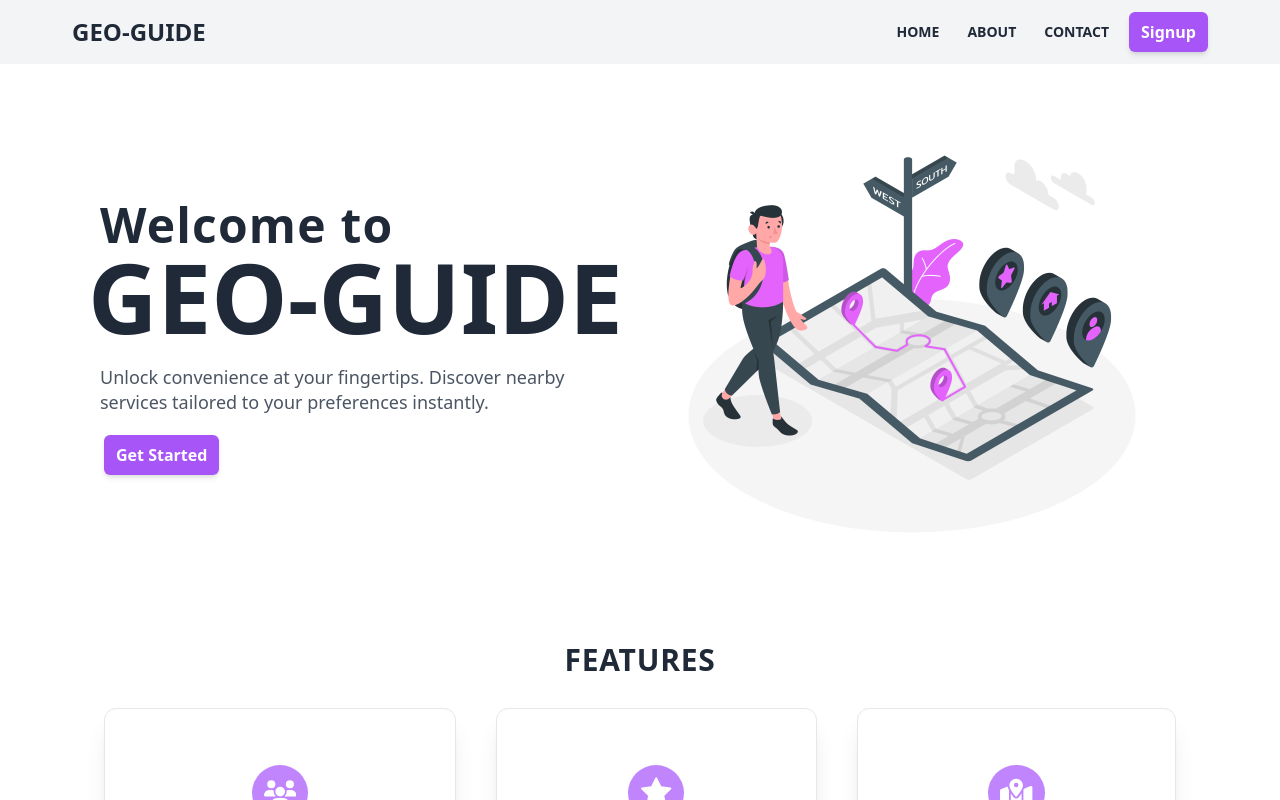
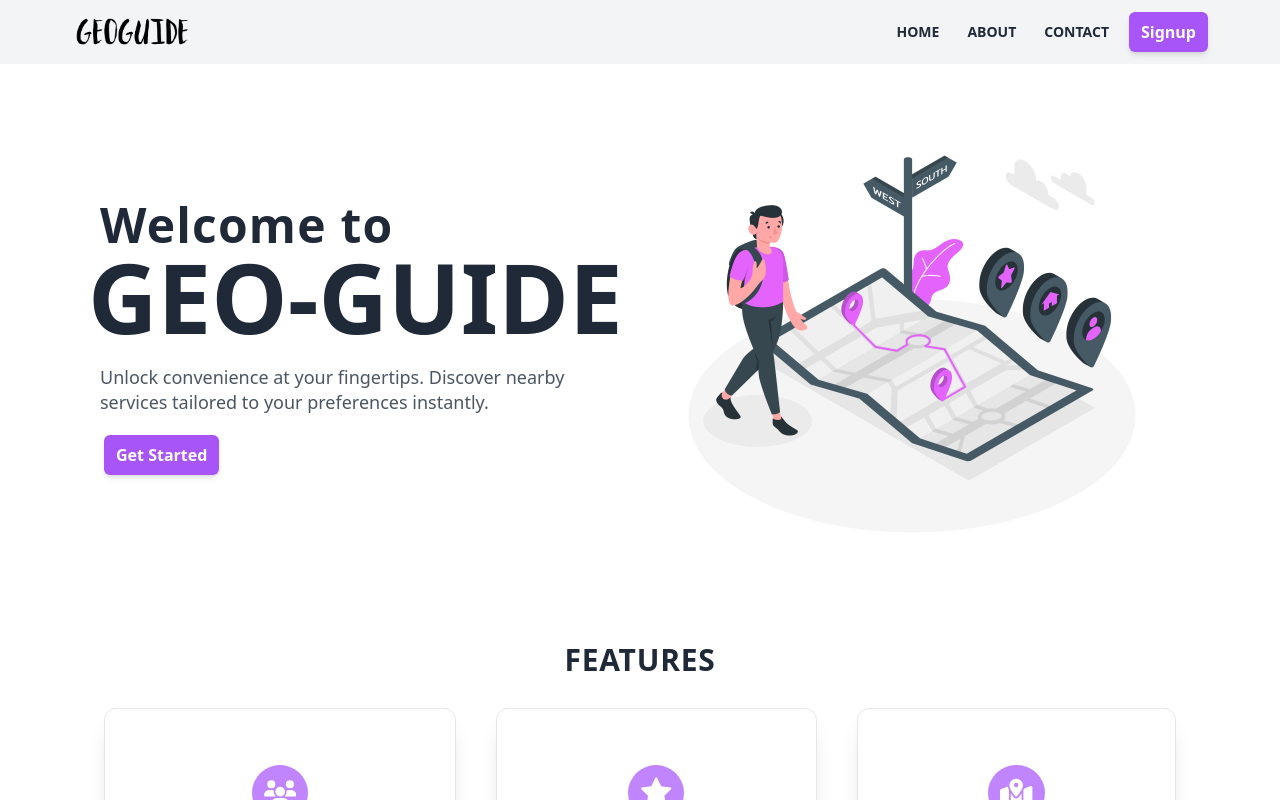
Before and after one commit to Manendrav/GeoGuide, a React (Vite) app in the folder client/: page / in a window 1280 px wide. Shown: the top 800 px of the page. Built offline with nearby package versions, Linux system fonts and the light colour scheme; no server answers.

Commit message:
update favicon and navigation logo

```diff
--- a/client/index.html
+++ b/client/index.html
@@ -2,7 +2,7 @@
 <html lang="en">
   <head>
     <meta charset="UTF-8" />
-    <link rel="icon" type="image/svg+xml" href="/vite.svg" />
+    <link rel="icon" type="image/svg+xml" href="./favicon.png" />
     <meta name="viewport" content="width=device-width, initial-scale=1.0" />
       <script type="module" src="/src/main.jsx"></script>
     <title>Vite + React</title>
--- a/client/src/components/layout/Navbar.jsx
+++ b/client/src/components/layout/Navbar.jsx
@@ -21,7 +21,7 @@ export default function Navbar() {
         <div>
             <div className="navbar max-w-6xl mx-auto">
                 <div className="flex-1">
-                   <Link to={'/'} ><h1 className="text-2xl font-semibold cursor-pointer">GEO-GUIDE</h1></Link>
+                   <Link to={'/'} ><img src='../geologo.png' width={120} className="text-2xl font-semibold cursor-pointer"/></Link>
                 </div>
                 <div className="flex-none gap-5">
                     <ul className='flex gap-7 font-semibold uppercase text-sm'>
```
Also changed, not shown: client/public/favicon.png (added), client/public/geologo.png (added).
